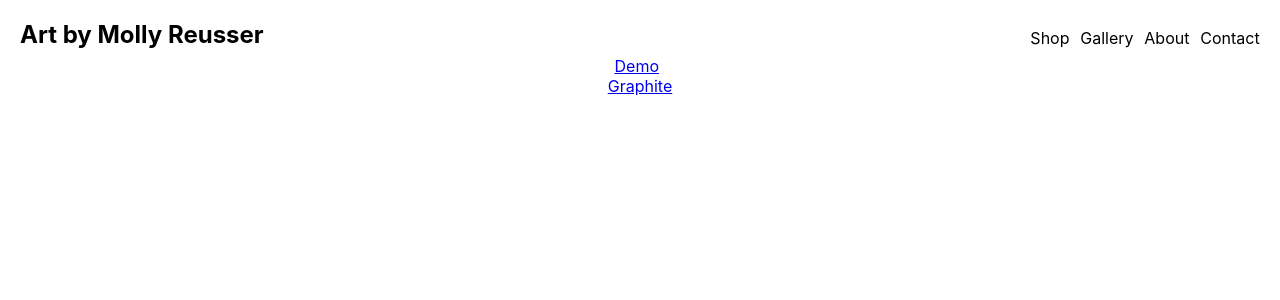
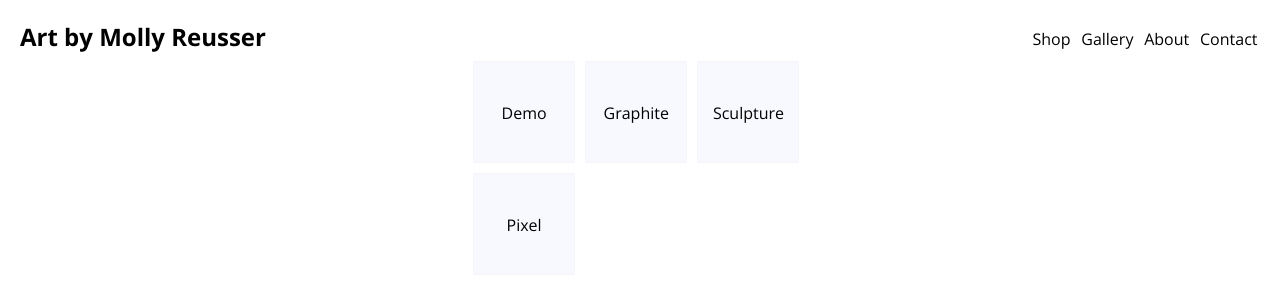
Before and after one commit to Loxphordex/molly-website, a React (Create React App) app: page /categories in a window 1280 px wide. Shown: the top 300 px of the page. Built offline with nearby package versions, Linux system fonts and the light colour scheme.

Commit message:
changed font

```diff
--- a/public/index.html
+++ b/public/index.html
@@ -6,6 +6,7 @@
     <meta name="viewport" content="width=device-width, initial-scale=1" />
     <meta name="theme-color" content="#000000" />
     <link rel="manifest" href="%PUBLIC_URL%/manifest.json" />
+    <link href="https://fonts.googleapis.com/css?family=Open+Sans:400,600,700&display=swap" rel="stylesheet">
     <title>Molly Reusser</title>
   </head>
   <body>
--- a/src/index.css
+++ b/src/index.css
@@ -5,9 +5,7 @@
 
 body {
   margin: 0;
-  font-family: -apple-system, BlinkMacSystemFont, "Segoe UI", "Roboto", "Oxygen",
-    "Ubuntu", "Cantarell", "Fira Sans", "Droid Sans", "Helvetica Neue",
-    sans-serif;
+  font-family: 'Open Sans', sans-serif;
   -webkit-font-smoothing: antialiased;
   -moz-osx-font-smoothing: grayscale;
 }
--- /dev/null
+++ b/src/routes/Categories/Categories.css
@@ -0,0 +1,29 @@
+.categories-area {
+  max-width: 340px;
+  display: inline-block;
+  margin: auto;
+  text-align: left;
+}
+
+.category {
+  display: inline-block;
+  background-color: ghostwhite;
+  border: 1px solid whitesmoke;
+
+  width: 100px;
+  min-height: 60px;
+  padding-top: 40px;
+
+  margin: 1.5%;
+}
+
+.category a {
+  text-decoration: none;
+  background-color: ghostwhite;
+  color: black;
+}
+
+.category a:visited {
+  background-color: ghostwhite;
+  color: black;
+}
--- a/src/routes/Categories/Categories.js
+++ b/src/routes/Categories/Categories.js
@@ -1,12 +1,18 @@
 import React from 'react'
 import { Link } from 'react-router-dom'
+import './Categories.css'
 
 export default class Categories extends React.Component {
   render() {
     return(
       <section className='categories-wrapper'>
-        <div><Link to='/gallery/demo'>Demo</Link></div>
-        <div><Link to='/gallery/graphite'>Graphite</Link></div>
+        <div className='categories-area'>
+          <div className='category c-demo'><Link to='/gallery/demo'>Demo</Link></div>
+          <div className='category c-graphite'><Link to='/gallery/graphite'>Graphite</Link></div>
+          <div className='category c-sculpture'><Link to='/gallery/sculpture'>Sculpture</Link></div>
+          <div className='category c-pixel'><Link to='/gallery/pixel'>Pixel</Link></div>
+
+        </div>
       </section>
     )
   }
```
